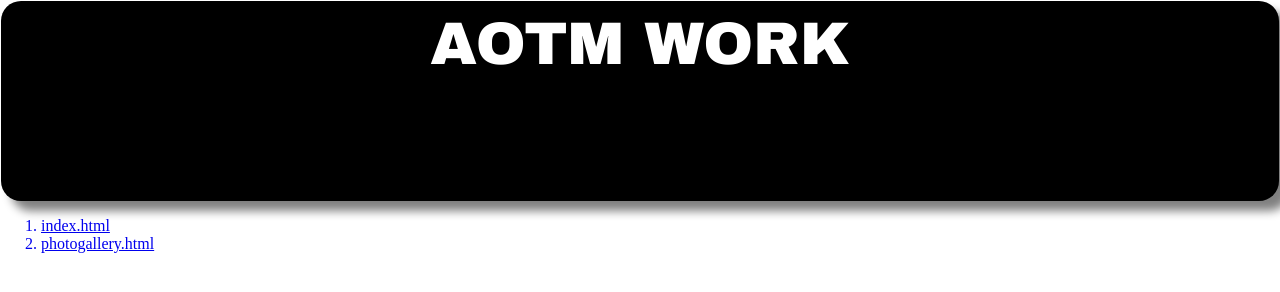
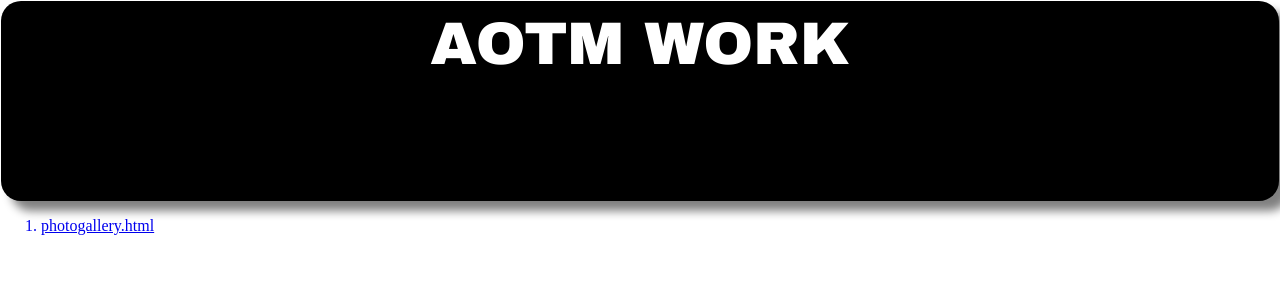
Before and after one commit to Nishant20025/AOTM-WORK, a plain HTML site: page mainpage.html in a window 1280 px wide. Drawn offline with Linux system fonts and the light colour scheme.

Commit message:
Update mainpage.html

```diff
--- a/mainpage.html
+++ b/mainpage.html
@@ -38,14 +38,11 @@ cursor:pointer;
 <body>
 <div id-"menu">
 <ol>
-<a href="index.html">
-<li>index.html</li>
-</a>
-
 <a href="photogallery.html">
 <li>photogallery.html</li>
 </a>
 
 
 </body>
+
 </html>
```
